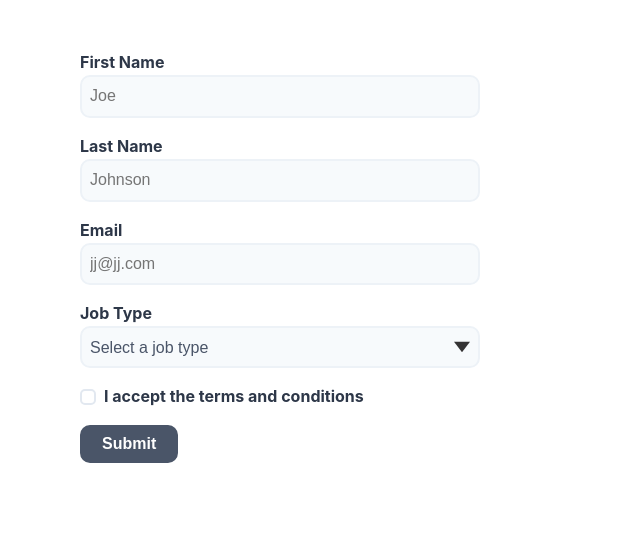
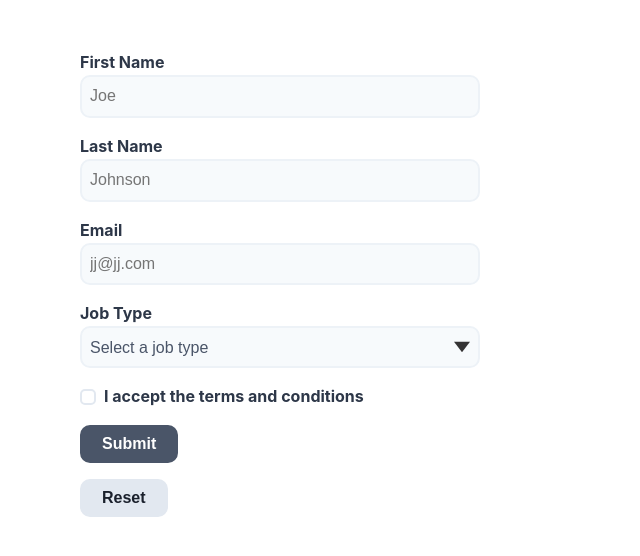
Before and after one commit to asidelnik/react-formik-form-validation, a React (Vite) app: page / in a window 1280 px wide. Shown: the top 556 px of the page, without its empty margins (0-640 px from the left). Built offline with nearby package versions, Linux system fonts and the light colour scheme.

Commit message:
Add a reset button

```diff
--- a/src/FormValidation.jsx
+++ b/src/FormValidation.jsx
@@ -60,10 +60,17 @@ function FormValidation() {
           </MyCheckbox>
           <div>
             <button
+              type="submit"
               disabled={isSubmitting}
-              type="submit"
             >
               Submit
+            </button>
+            <br />
+            <button
+              type="reset"
+              disabled={isSubmitting}
+            >
+              Reset
             </button>
           </div>
         </Form>
```
